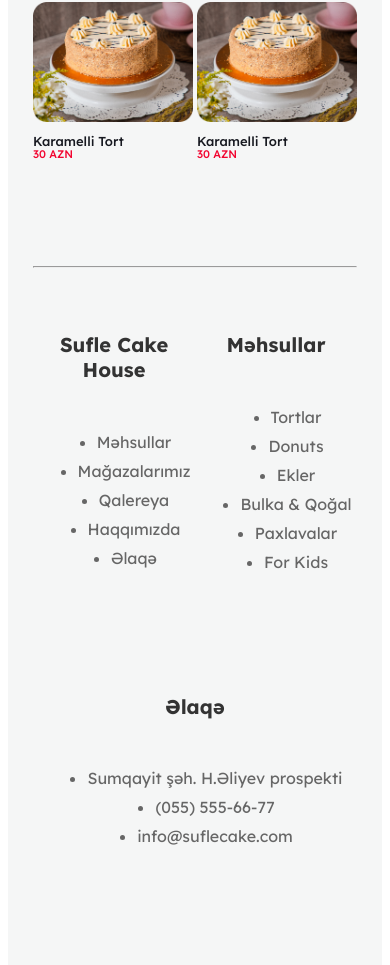
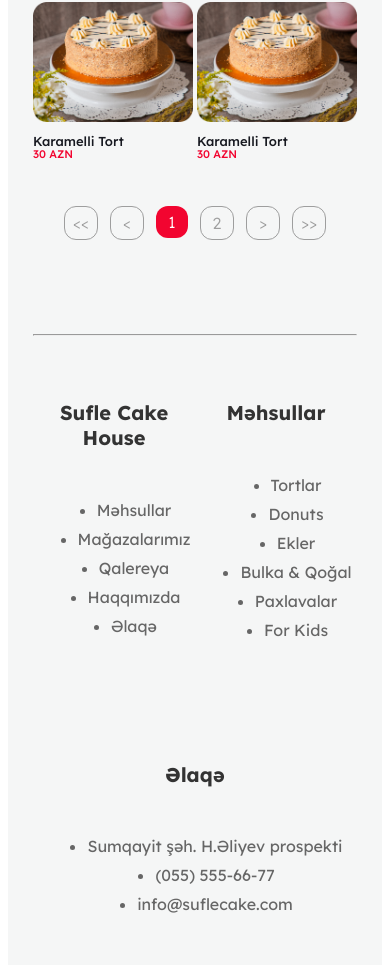
Before and after one commit to tarlansoltanov/sufle-front, a React (Vite) app: page /products in a window 390 px wide. Shown: the part 791-1756 px from the top of the page. Built offline with nearby package versions, Linux system fonts and the light colour scheme.

Commit message:
Products Page Product Pagination design added with Responsive

```diff
--- a/src/views/products/Products.module.scss
+++ b/src/views/products/Products.module.scss
@@ -536,4 +536,58 @@
       }
     }
   }
+
+  & > .pagination {
+    width: 100%;
+
+    display: flex;
+    justify-content: center;
+    column-gap: 15px;
+
+    padding-top: 50px;
+
+    @media screen and (max-width: 768px) {
+      column-gap: 12px;
+
+      padding-top: 34px;
+    }
+
+    & > .pageBtn {
+      display: flex;
+      justify-content: center;
+      align-items: center;
+
+      width: 60px;
+      height: 60px;
+
+      text-decoration: none;
+      text-align: center;
+
+      border-radius: 15px;
+      border: 1.5px solid #9e9e9e;
+
+      color: #9e9e9e;
+
+      font-size: 24px;
+      line-height: 32px;
+
+      @media screen and (max-width: 768px) {
+        width: 32px;
+        height: 32px;
+
+        border-radius: 12px;
+        border: 1px solid #9e9e9e;
+
+        font-weight: 300;
+        font-size: 16px;
+        line-height: 32px;
+      }
+
+      &.current {
+        background: #f20530;
+        border: none;
+        color: #fff;
+      }
+    }
+  }
 }
--- a/src/views/products/index.tsx
+++ b/src/views/products/index.tsx
@@ -310,6 +310,26 @@ const Products = () => {
                 photoClass={styles.photo}
               />
             </div>
+            <div className={styles.pagination}>
+              <a className={styles.pageBtn} href="#">
+                {'<<'}
+              </a>
+              <a className={styles.pageBtn} href="#">
+                {'<'}
+              </a>
+              <a className={cs(styles.current, styles.pageBtn)} href="#">
+                {'1'}
+              </a>
+              <a className={styles.pageBtn} href="#">
+                {'2'}
+              </a>
+              <a className={styles.pageBtn} href="#">
+                {'>'}
+              </a>
+              <a className={styles.pageBtn} href="#">
+                {'>>'}
+              </a>
+            </div>
           </section>
         </div>
       </Container>
```
